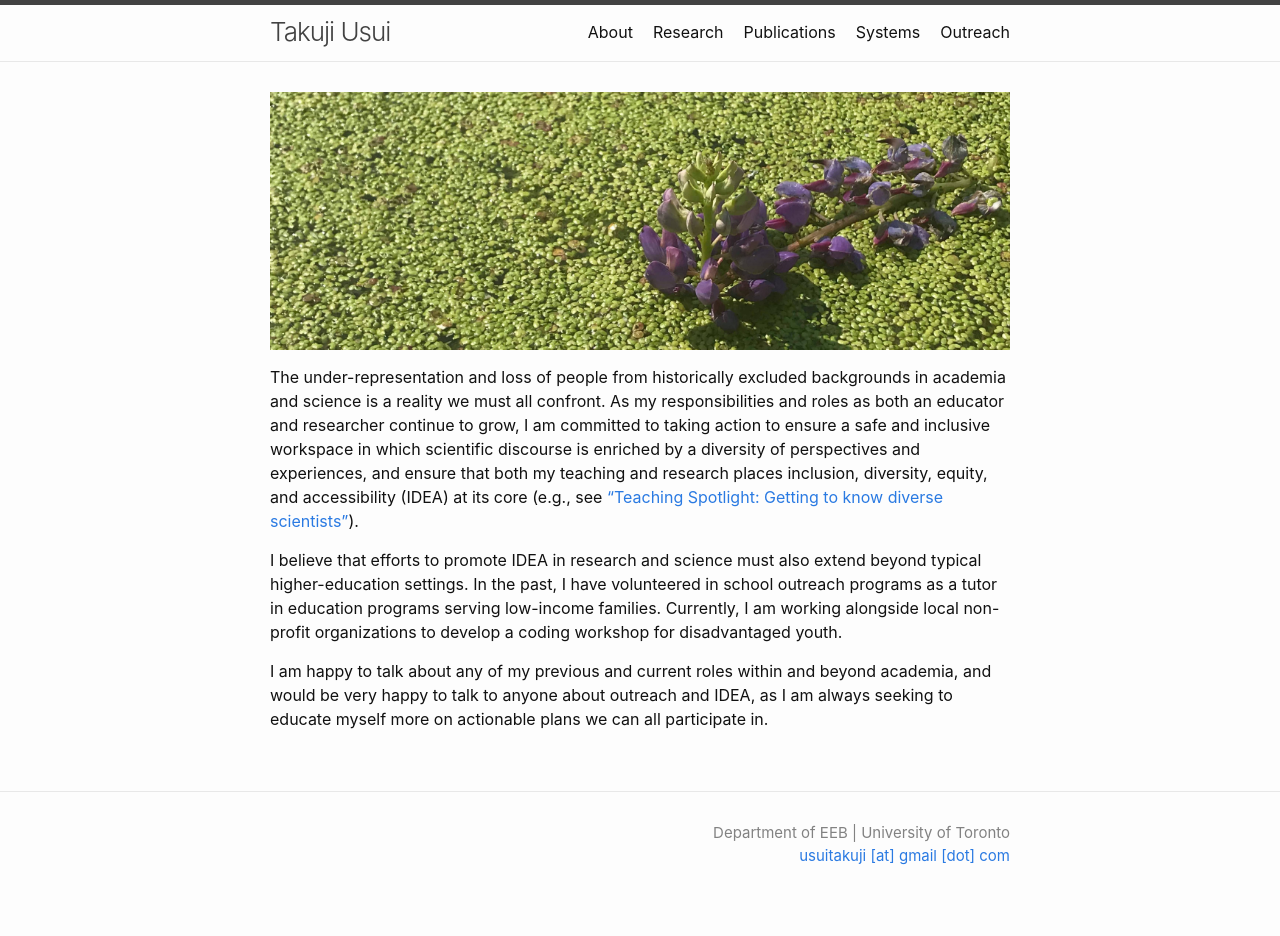
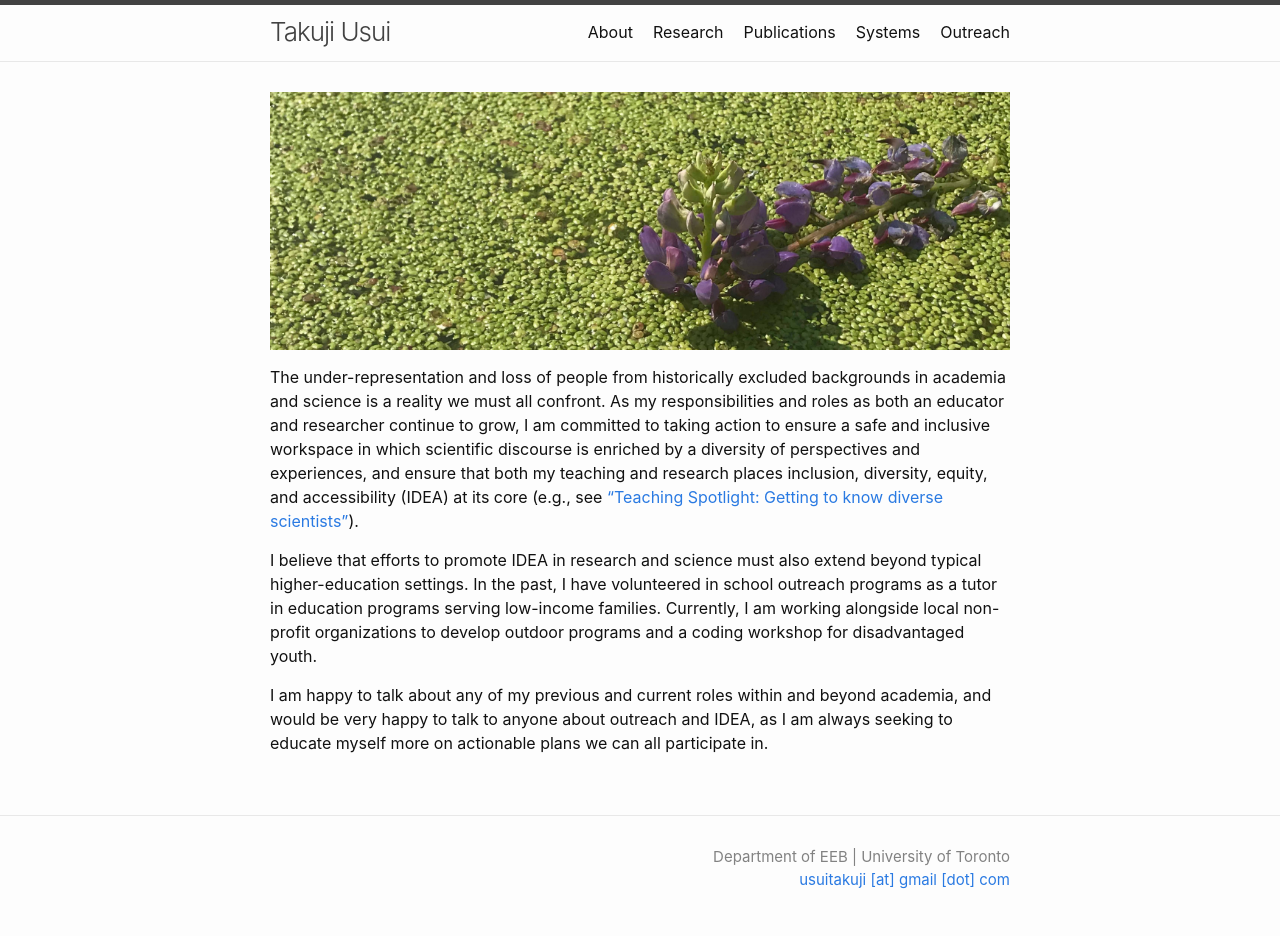
Before and after one commit to takujiusui/takujiusui.github.io, a Jekyll site: the page built from outreach.md, in a window 1280 px wide. Built offline with Jekyll 4.4.1, drawn with Linux system fonts in a browser that asks for light colours; before the commit the page ends 912 px from its top, so only the background shows below that.

Commit message:
update outreach

```diff
--- a/outreach.md
+++ b/outreach.md
@@ -9,6 +9,6 @@ order: 5
 
 The under-representation and loss of people from historically excluded backgrounds in academia and science is a reality we must all confront. As my responsibilities and roles as both an educator and researcher continue to grow, I am committed to taking action to ensure a safe and inclusive workspace in which scientific discourse is enriched by a diversity of perspectives and experiences, and ensure that both my teaching and research places inclusion, diversity, equity, and accessibility (IDEA) at its core (e.g., see ["Teaching Spotlight: Getting to know diverse scientists"](https://blogs.ubc.ca/bionews/2022/03/teaching-spotlight-getting-to-know-diverse-scientists-in-biol-336/)).
 
-I believe that efforts to promote IDEA in research and science must also extend beyond typical higher-education settings. In the past, I have volunteered in school outreach programs as a tutor in education programs serving low-income families. Currently, I am working alongside local non-profit organizations to develop a coding workshop for disadvantaged youth.
+I believe that efforts to promote IDEA in research and science must also extend beyond typical higher-education settings. In the past, I have volunteered in school outreach programs as a tutor in education programs serving low-income families. Currently, I am working alongside local non-profit organizations to develop outdoor programs and a coding workshop for disadvantaged youth.
 
 I am happy to talk about any of my previous and current roles within and beyond academia, and would be very happy to talk to anyone about outreach and IDEA, as I am always seeking to educate myself more on actionable plans we can all participate in.
```
